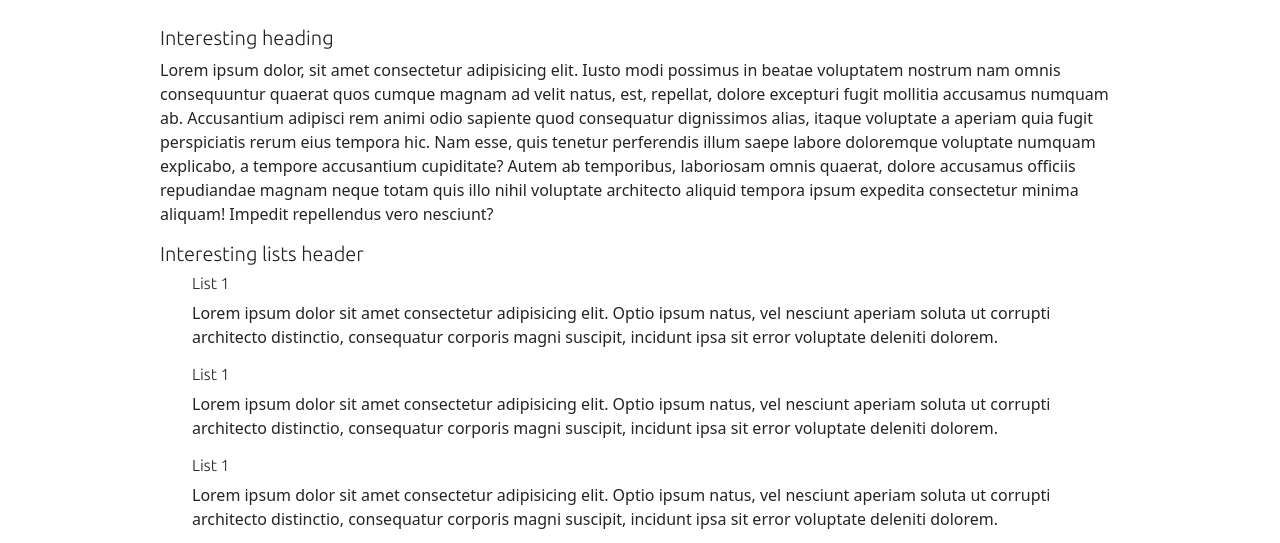
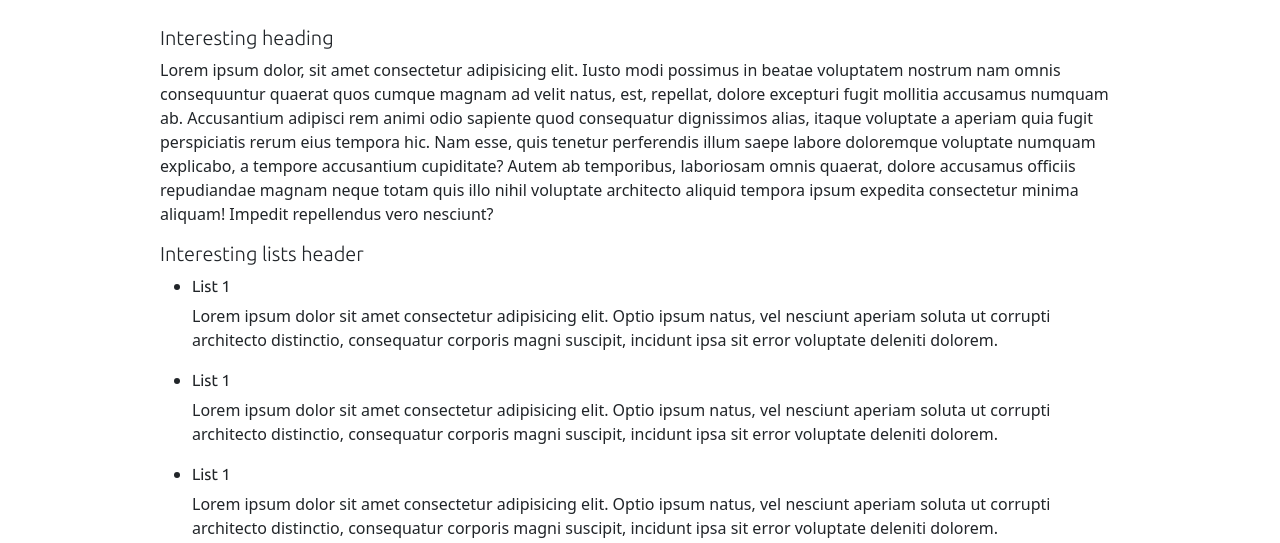
Before and after one commit to wahyu-pranata/Skillful, a plain HTML site: page blogs/blogs list/blog1.html in a window 1280 px wide. Shown: the part 480-1023 px from the top of the page. Drawn offline with nearby package versions, Linux system fonts and the light colour scheme.

Commit message:
memberi style pada blog h6 dan li

```diff
--- a/assets/css/style.css
+++ b/assets/css/style.css
@@ -218,6 +218,12 @@ header {
 .blog-cards .card-text span {
   color: #2196f3;
 }
+.content li {
+  list-style-type: disc;
+}
+.content li h6 {
+  font-weight: 500;
+}
 /* Blogs style end */
 
 /* Course style start*/
```
